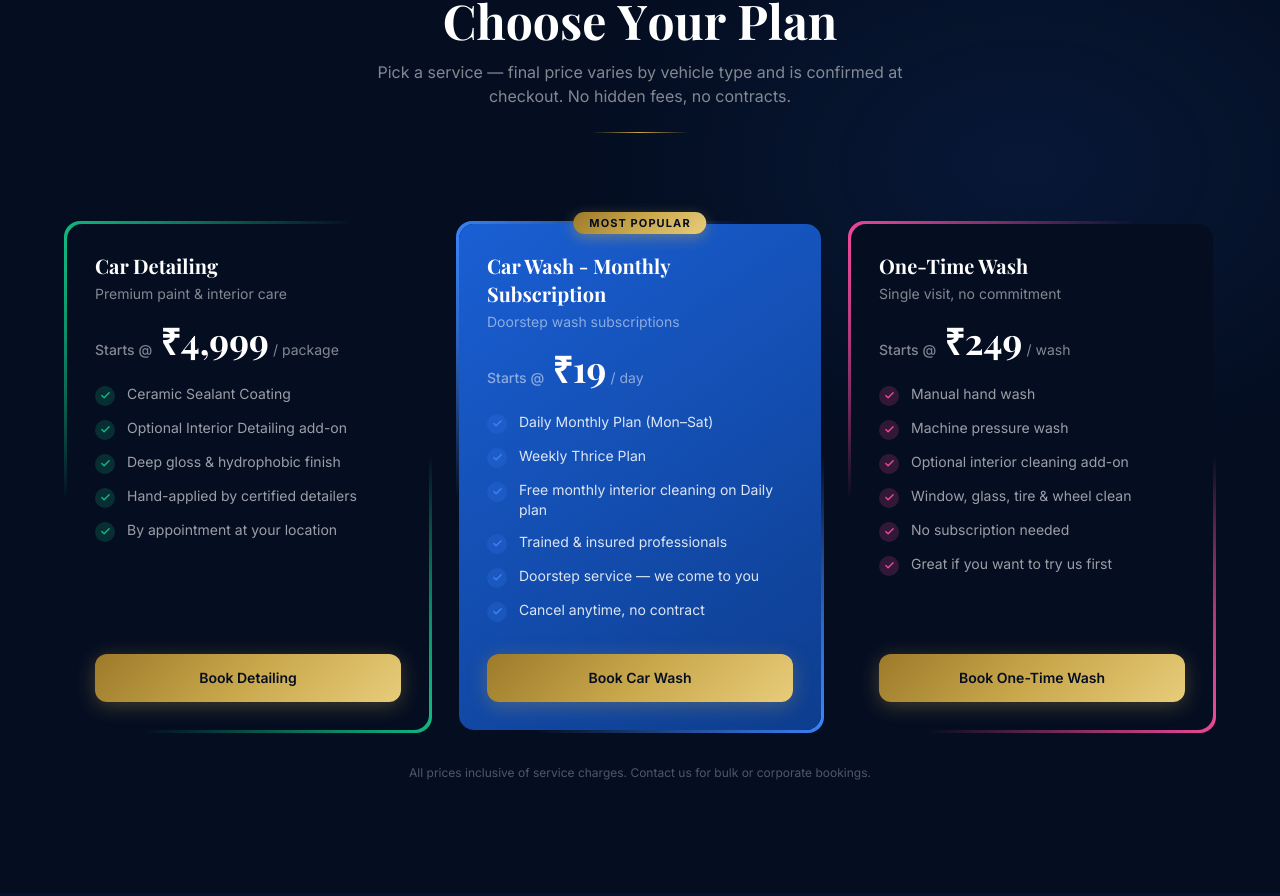
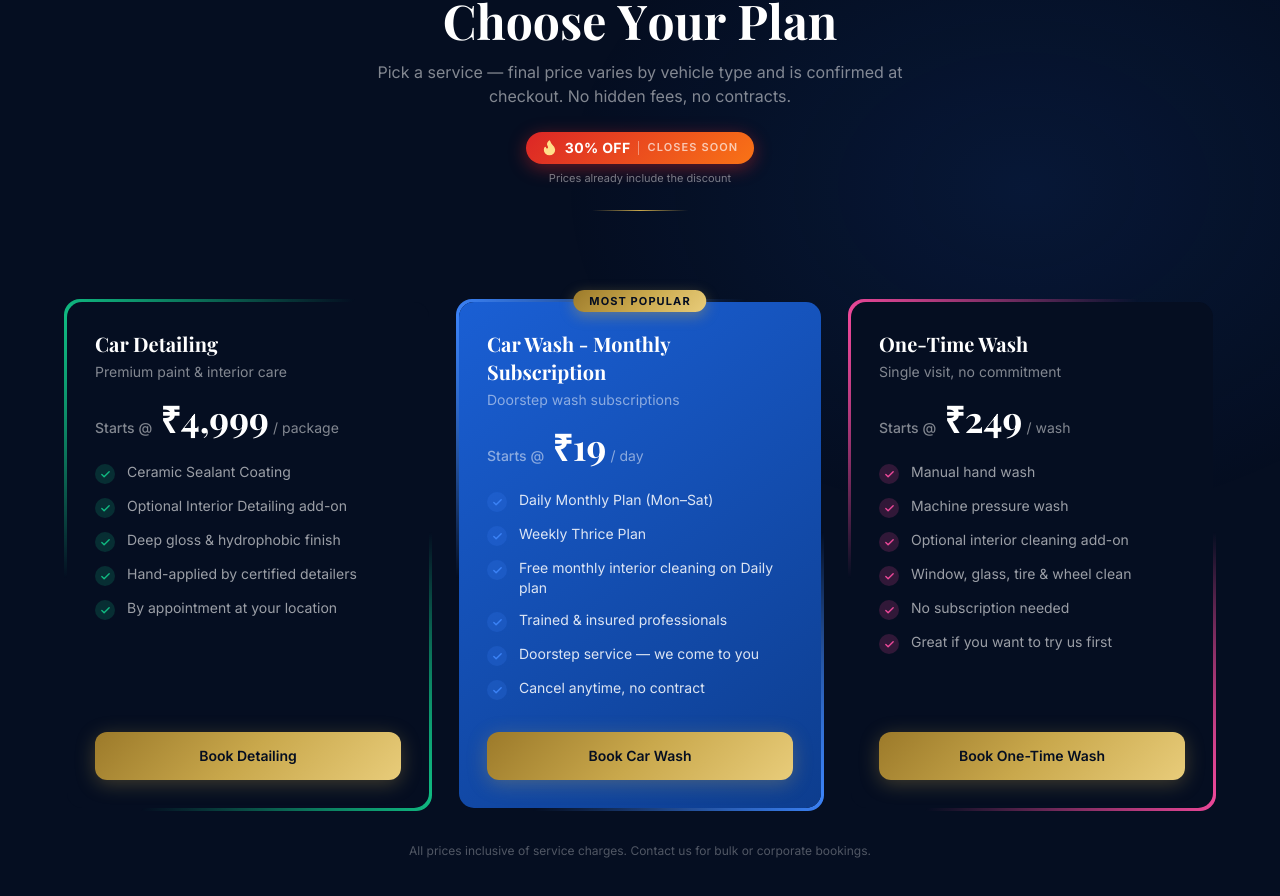
Before and after one commit to blackpome/klicseo, a Next.js app: page / in a window 1280 px wide. Shown: the part 3280-4176 px from the top of the page. Built offline with nearby package versions, Linux system fonts and the light colour scheme; no server answers.

Commit message:
feat: offer badge

```diff
--- a/src/app/booking/page.tsx
+++ b/src/app/booking/page.tsx
@@ -2,6 +2,7 @@ import { Suspense } from "react";
 import Navbar from "@/components/Navbar";
 import Footer from "@/components/Footer";
 import BookingWizard from "@/components/booking/BookingWizard";
+import OfferBadge from "@/components/OfferBadge";
 import { bookingDescription, siteUrl } from "@/lib/seo";
 
 export const metadata = {
@@ -31,7 +32,7 @@ export default function BookingPage() {
           {/* Header */}
           <div className="text-center mb-1 w-full max-w-2xl">
             <p className="text-[#C9A84C] text-xs font-semibold tracking-[0.2em] uppercase mb-1.5">
-              Premium Car Wash
+              Premium Car Care at your doorstep
             </p>
             <h1
               className="text-2xl sm:text-3xl font-bold text-white"
@@ -39,6 +40,7 @@ export default function BookingPage() {
             >
               Book Your Service
             </h1>
+            <OfferBadge className="mt-3" note="Listed prices already include the 30% off" />
           </div>
 
           <Suspense fallback={null}>
--- /dev/null
+++ b/src/components/OfferBadge.tsx
@@ -0,0 +1,45 @@
+"use client";
+
+import { motion } from "framer-motion";
+import { Flame } from "lucide-react";
+
+// Marketing badge: the listed prices already include the 30% off, so this is
+// purely a visual urgency marker — no price math anywhere.
+export default function OfferBadge({
+  className = "",
+  note = "Prices already include the discount",
+}: {
+  className?: string;
+  note?: string | null;
+}) {
+  return (
+    <div className={`flex flex-col items-center gap-1.5 ${className}`}>
+      <motion.div
+        initial={{ opacity: 0, scale: 0.9 }}
+        animate={{ opacity: 1, scale: 1 }}
+        transition={{ duration: 0.5, ease: "easeOut" }}
+        className="inline-flex items-center gap-2 px-4 py-1.5 rounded-full text-sm font-bold text-white shadow-[0_4px_18px_rgba(220,38,38,0.45)]"
+        style={{ background: "linear-gradient(135deg, #DC2626 0%, #F97316 100%)" }}
+      >
+        <motion.span
+          aria-hidden
+          animate={{ scale: [1, 1.18, 1] }}
+          transition={{ duration: 1.6, repeat: Infinity, ease: "easeInOut" }}
+          className="inline-flex"
+        >
+          <Flame size={15} fill="#FFE08A" className="text-[#FFE08A]" />
+        </motion.span>
+        <span className="tracking-wide">30% OFF</span>
+        <span className="w-px h-3.5 bg-white/40" />
+        <motion.span
+          animate={{ opacity: [1, 0.55, 1] }}
+          transition={{ duration: 1.6, repeat: Infinity, ease: "easeInOut" }}
+          className="font-semibold uppercase text-[11px] tracking-widest"
+        >
+          Closes soon
+        </motion.span>
+      </motion.div>
+      {note && <p className="text-[11px] text-white/45">{note}</p>}
+    </div>
+  );
+}
--- a/src/components/Pricing.tsx
+++ b/src/components/Pricing.tsx
@@ -4,6 +4,7 @@ import { Check } from "lucide-react";
 import { useRef, useState, MouseEvent } from "react";
 import { motion, useSpring } from "framer-motion";
 import AnimatedHeading from "./AnimatedHeading";
+import OfferBadge from "./OfferBadge";
 
 // "From" prices reflect the Hatchback tier; the booking flow charges the
 // vehicle-tier-specific price from the same source (src/lib/pricing.ts).
@@ -292,6 +293,7 @@ export default function Pricing() {
             Pick a service — final price varies by vehicle type and is confirmed
             at checkout. No hidden fees, no contracts.
           </p>
+          <OfferBadge className="mt-6" />
           <div className="divider-gold w-24 mx-auto mt-6" />
         </motion.div>
 
```
